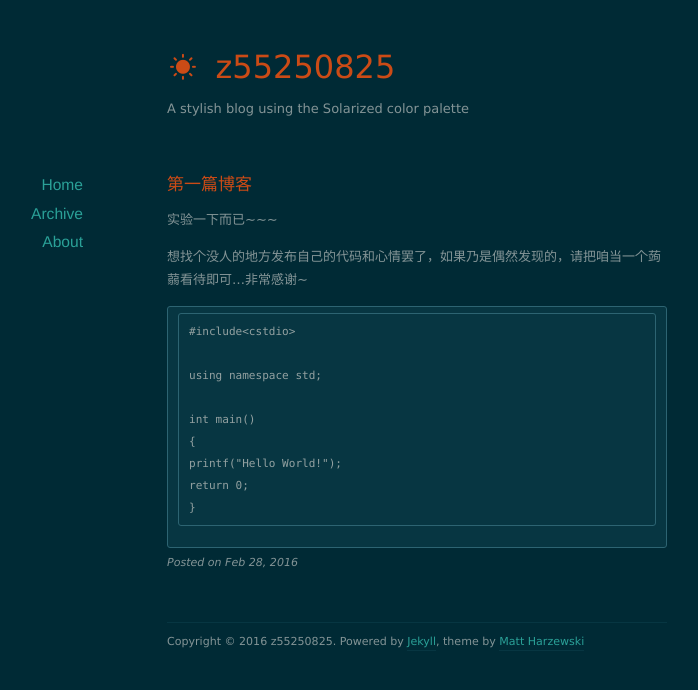
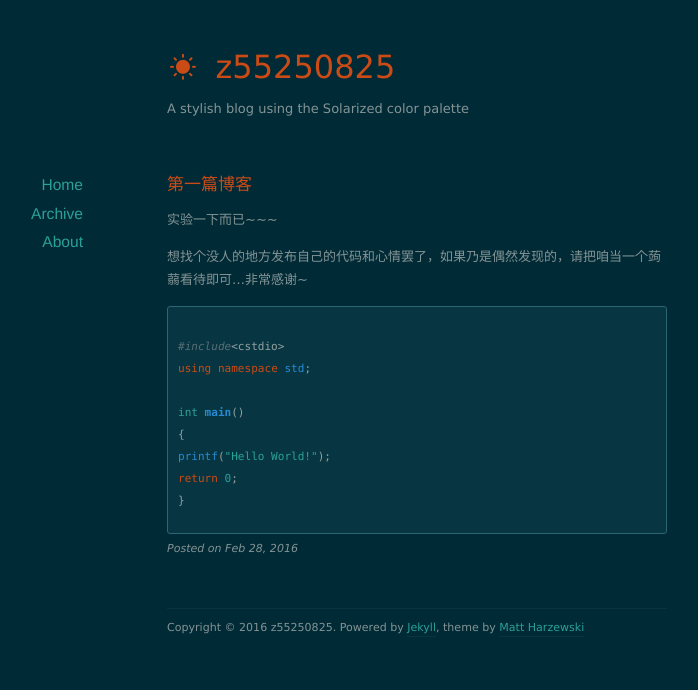
Before and after one commit to z55250825/z55250825.github.io, a Jekyll site: the page built from _posts/2016-02-28-Start-my-way.markdown, in a window 1280 px wide. Shown: the top 690 px of the page, without its empty margins (223-921 px from the left). Built offline with Jekyll 4.4.1, drawn with Linux system fonts in a browser that asks for light colours; nearby versions of some CDN libraries.

Commit message:
第一篇博文2

```diff
--- a/_posts/2016-02-28-Start-my-way.markdown
+++ b/_posts/2016-02-28-Start-my-way.markdown
@@ -9,13 +9,14 @@ categories: jekyll update
 想找个没人的地方发布自己的代码和心情罢了，如果乃是偶然发现的，请把咱当一个蒟蒻看待即可...非常感谢~
 
 
+{% highlight c++ %}
+#include<cstdio>
+using namespace std;
 
-    #include<cstdio>
+int main()
+{
+printf("Hello World!");
+return 0;
+}
 
-	using namespace std;
-
-	int main()
-	{
-	printf("Hello World!");
-	return 0;
-	}
+{% endhighlight %}
```
